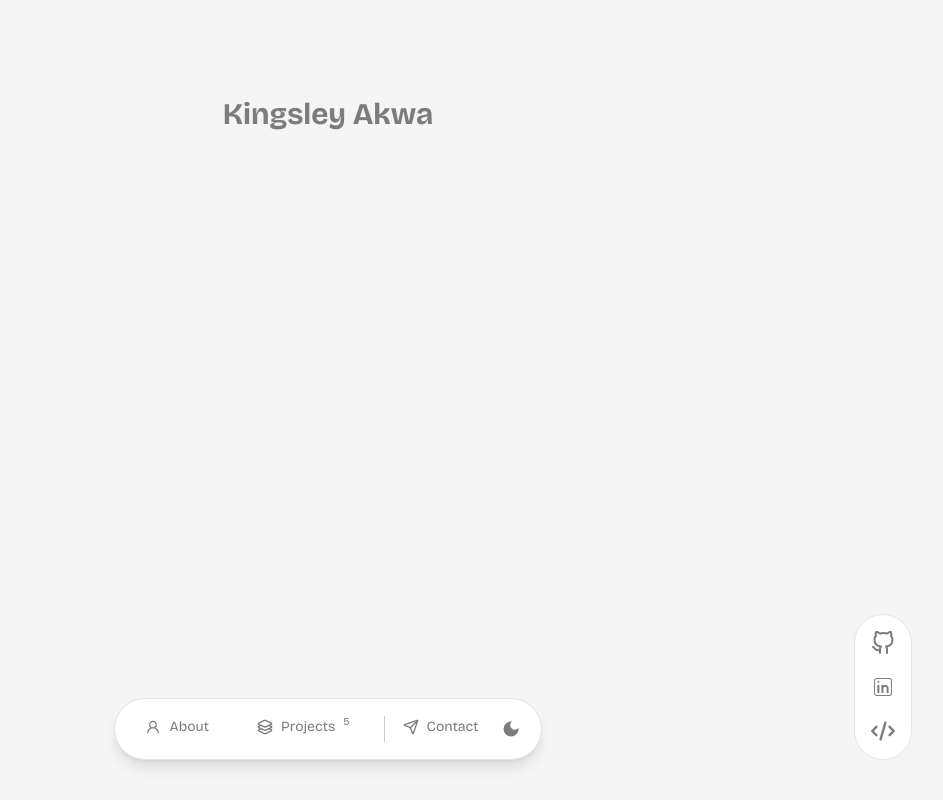
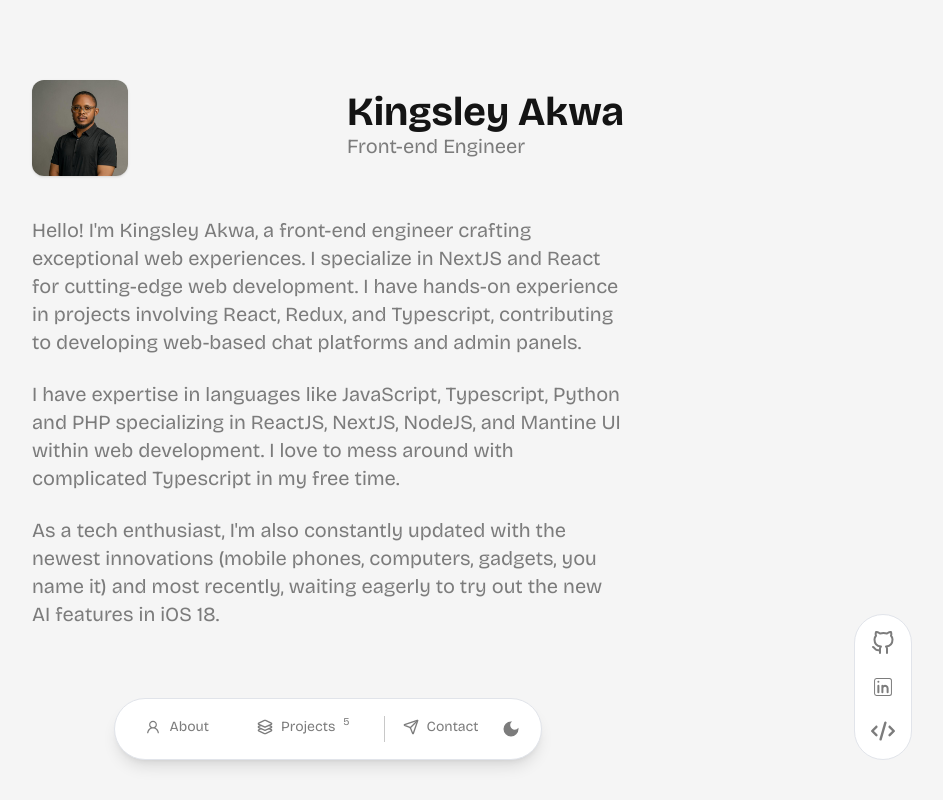
Before and after one commit to kingbary/my-portfolio-v2, a Next.js app: page / in a window 1280 px wide. Shown: the whole page, without its empty margins (312-1255 px from the left). Built offline with nearby package versions, Linux system fonts and the light colour scheme.

Commit message:
Feat: add content to main section

```diff
--- /dev/null
+++ b/app/components/AboutMeSection.tsx
@@ -0,0 +1,28 @@
+import React from 'react'
+
+function AboutMeSection() {
+    return (
+        <section className="mt-10">
+            <p className="text-sm text-darkGray leading-5 md:text-xl dark:text-lightGray">
+                Hello! I&apos;m Kingsley Akwa, a front-end engineer crafting exceptional web experiences.
+                I specialize in NextJS and React for cutting-edge web development. I have hands-on experience
+                in projects involving React, Redux, and Typescript, contributing to developing web-based chat
+                platforms and admin panels.
+            </p>
+            <br />
+            <p className="text-sm text-darkGray leading-5 md:text-xl dark:text-lightGray">
+                I have expertise in languages like JavaScript, Typescript, Python and PHP specializing in ReactJS,
+                NextJS, NodeJS, and Mantine UI within web development. I love to mess around with complicated
+                Typescript in my free time.
+            </p>
+            <br />
+            <p className="text-sm text-darkGray leading-5 md:text-xl dark:text-lightGray">
+                As a tech enthusiast, I&apos;m also constantly updated with the newest innovations
+                (mobile phones, computers, gadgets, you name it) and most recently, waiting eagerly to try out
+                the new AI features in iOS 18.
+            </p>
+        </section>
+    )
+}
+
+export default AboutMeSection
--- a/app/page.tsx
+++ b/app/page.tsx
@@ -1,9 +1,16 @@
+import AboutMeSection from "./components/AboutMeSection";
+
 export default function Home() {
   return (
-    <main className="flex min-h-screen flex-col items-center justify-between p-24">
-      <p className="text-3xl font-bold text-darkGray dark:text-customGray">
-        Kingsley Akwa
-      </p>
-    </main>
+    <div className="flex min-h-screen w-full max-w-[624px] flex-col pt-20 px-4">
+      <div className="flex w-full justify-between items-center">
+        <div className="size-[96px] rounded-xl bg-[url(/images/headshot.jpg)] bg-center bg-cover shadow"></div>
+        <div>
+          <h2 className="text-2xl text-black-500 dark:text-white font-bold md:text-[40px]">Kingsley Akwa</h2>
+          <p className="text-sm text-darkGray leading-5 mt-1 dark:text-lightGray md:text-xl">Front-end Engineer</p>
+        </div>
+      </div>
+      <AboutMeSection />
+    </div>
   );
 }
```
Also changed, not shown: public/images/headshot.jpg (added).
